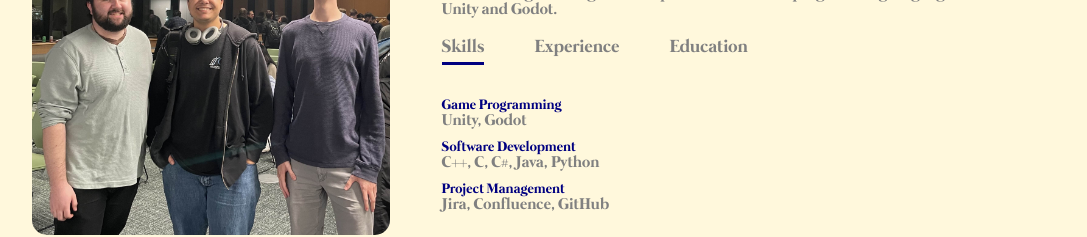
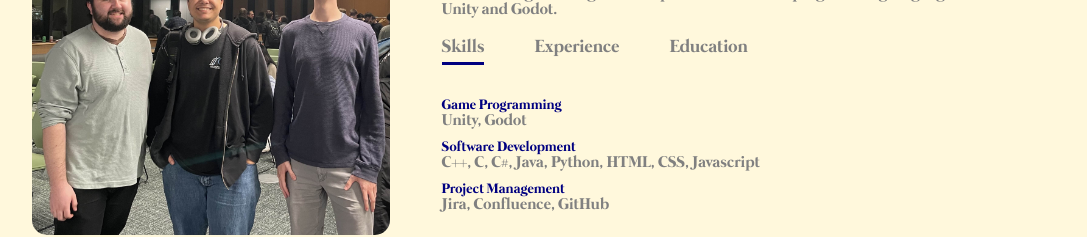
Before and after one commit to asm2002/asm2002.github.io, a plain HTML site: page index.html in a window 1280 px wide. Shown: the part 920-1157 px from the top of the page, without its empty margins (96-1183 px from the left). Drawn offline with Linux system fonts and the light colour scheme.

Commit message:
added HTML, CSS, and Javascript to my skills since I coded this website!

```diff
--- a/index.html
+++ b/index.html
@@ -66,7 +66,7 @@
                     <div class="tab-contents active-tab" id="skills">
                         <ul>
                             <li><span>Game Programming</span><br>Unity, Godot</li>
-                            <li><span>Software Development</span><br>C++, C, C#, Java, Python</li>
+                            <li><span>Software Development</span><br>C++, C, C#, Java, Python, HTML, CSS, Javascript</li>
                             <li><span>Project Management</span><br>Jira, Confluence, GitHub</li>
                         </ul>
                     </div>
```
